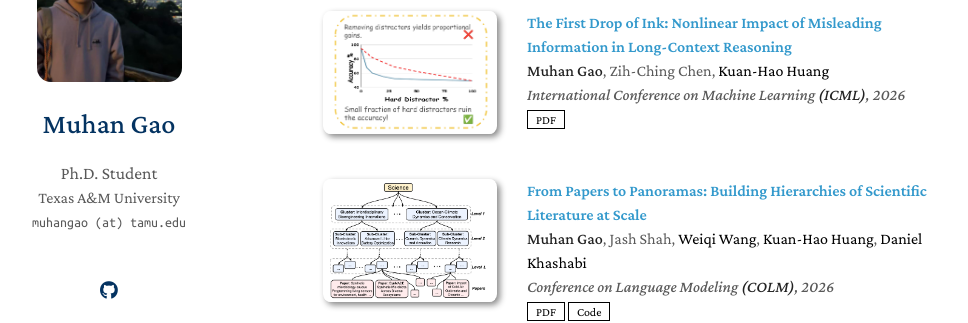
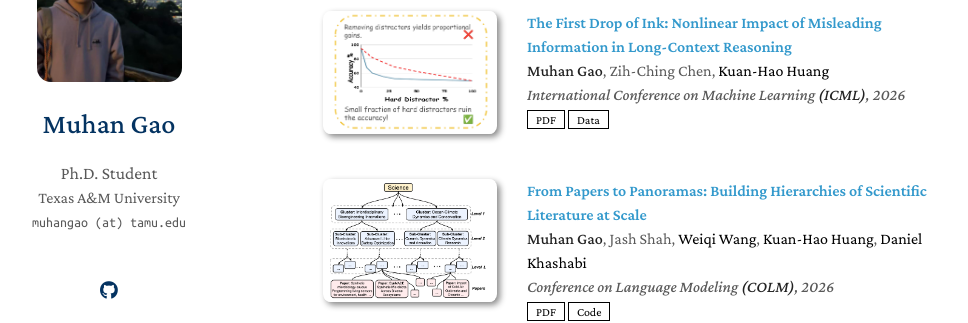
Before and after one commit to muhangao/muhan-website, a Jekyll site: the page built from index.md, in a window 1280 px wide and 900 px high, scrolled down 521 px. Shown: the part 147-470 px from the top of the window, without its empty margins (167-1135 px from the left). Built offline with Jekyll 4.4.1, drawn with Linux system fonts in a browser that asks for light colours; a style sheet for code colours, icons or effects is not loaded; our own code applies the rules of GitHub Pages for plain Markdown files.

Commit message:
Add dataset link for The First Drop of Ink

```diff
--- a/_data/publications.yml
+++ b/_data/publications.yml
@@ -4,6 +4,7 @@ main:
     conference_short: ICML
     conference: International Conference on Machine Learning <strong>(ICML)</strong>, 2026
     pdf: https://arxiv.org/abs/2605.10828
+    data: https://huggingface.co/datasets/lab-flair/qa-dataset-k1000
     image: ./assets/img/teaser-ink.png
 
   - title: "From Papers to Panoramas: Building Hierarchies of Scientific Literature at Scale"
--- a/_includes/publications.md
+++ b/_includes/publications.md
@@ -24,6 +24,9 @@
       {% if link.code %}
       <a href="{{ link.code }}" class="btn btn-sm z-depth-0" role="button" target="_blank" style="font-size:12px;">Code</a>
       {% endif %}
+      {% if link.data %}
+      <a href="{{ link.data }}" class="btn btn-sm z-depth-0" role="button" target="_blank" style="font-size:12px;">Data</a>
+      {% endif %}
       {% if link.page %}
       <a href="{{ link.page }}" class="btn btn-sm z-depth-0" role="button" target="_blank" style="font-size:12px;">Project Page</a>
       {% endif %}
```
